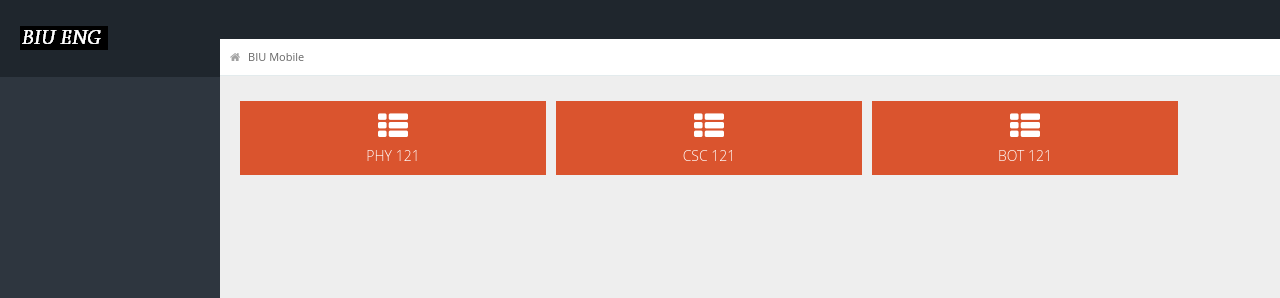
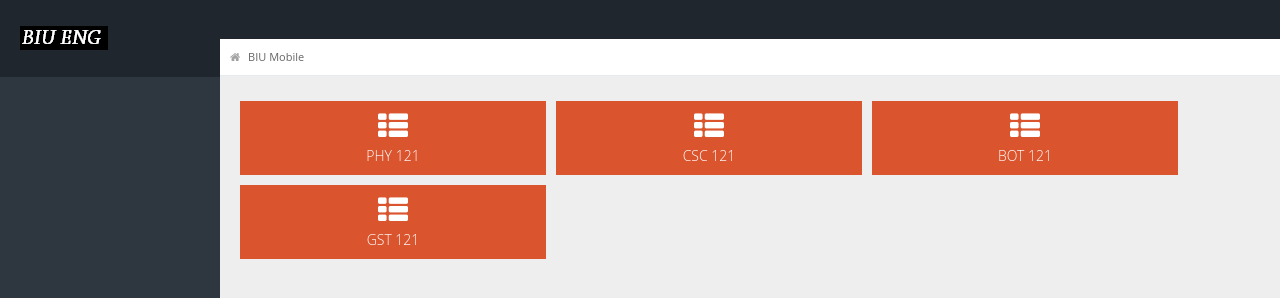
Before and after one commit to staronah/beng, a plain HTML site: page lecturenotes.html in a window 1280 px wide. Shown: the top 298 px of the page. Drawn offline with Linux system fonts and the light colour scheme.

Commit message:
1.1.1.2.3

```diff
--- a/lecturenotes.html
+++ b/lecturenotes.html
@@ -35,7 +35,7 @@
         <li class="bg_lo span3"> <a href="phy121.html"> <i class="icon-th-list"></i>PHY 121</a> </li>
 <li class="bg_lo span3"> <a href="csc121.html"> <i class="icon-th-list"></i>CSC 121</a> </li>
 <li class="bg_lo span3"> <a href="bot121.html"> <i class="icon-th-list"></i>BOT 121</a> </li>
-
+<li class="bg_lo span3"> <a href="gst121.html"> <i class="icon-th-list"></i>GST 121</a> </li>
 
       </ul>
     </div>
```
